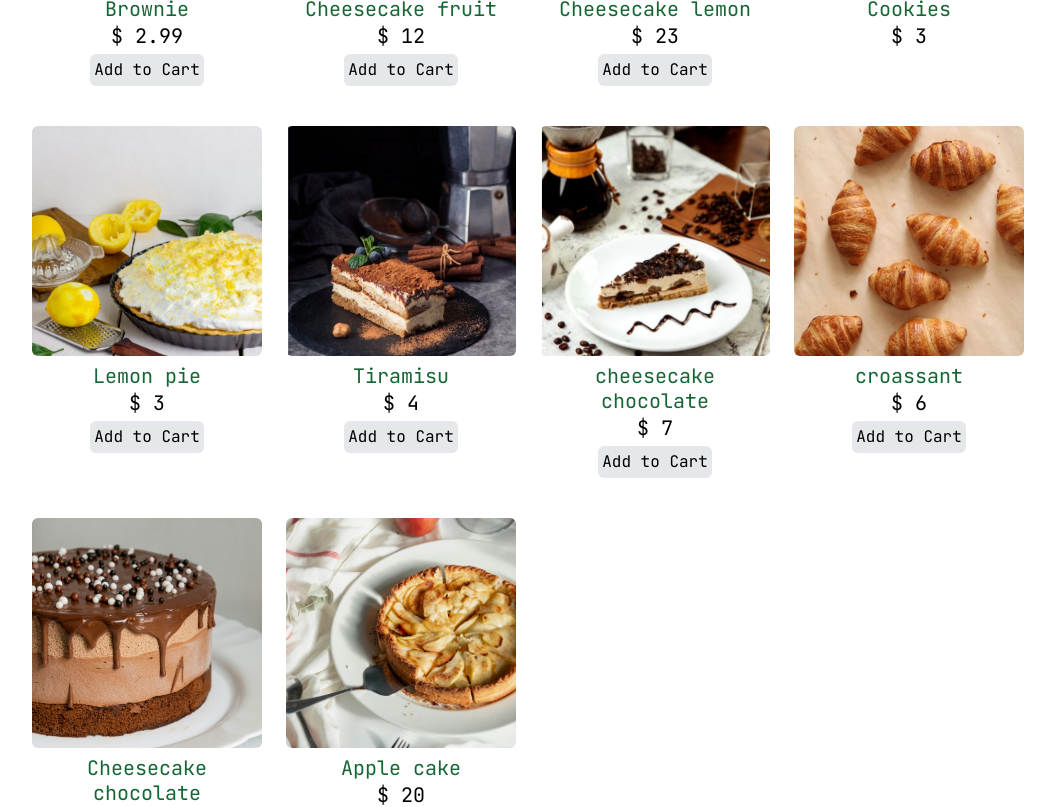
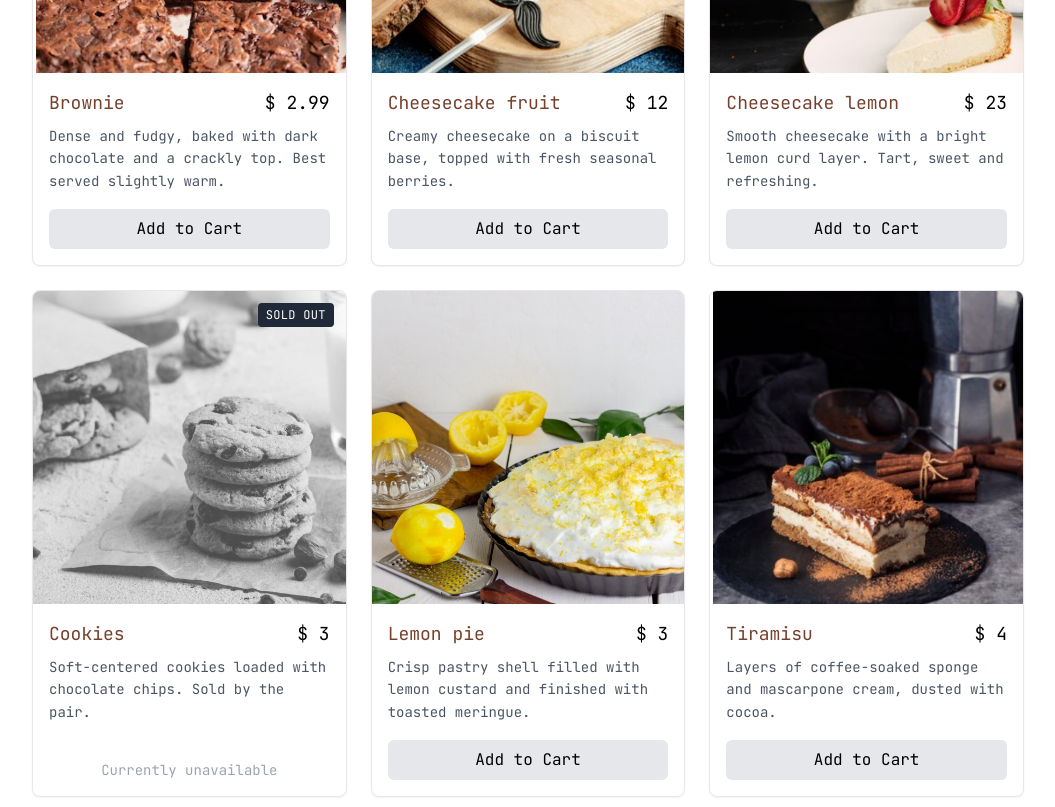
Before and after one commit to Githubmagali/icecream-shop, a Next.js app: page /forTheTea in a window 1280 px wide. Shown: the part 480-1287 px from the top of the page, without its empty margins (112-1167 px from the left). Built offline with nearby package versions, Linux system fonts and the light colour scheme.

Commit message:
peq ajuste

```diff
--- a/src/app/chocolates/page.jsx
+++ b/src/app/chocolates/page.jsx
@@ -7,35 +7,77 @@ function Chocolates() {
 
     return (
         <>
-            <h1 className="text-center  text-3xl lg:text-5xl py-10 text-title">Chocolates</h1>
+            <h1 className="text-center text-3xl lg:text-5xl py-10 text-title">Chocolates</h1>
+
             <div className="flex items-center justify-center">
-                <div className="grid grid-cols-2 sm:grid-cols-3 lg:grid-cols-4 gap-x-6 gap-y-10 text-center px-6 lg:px-20 max-w-6xl">
-                    {chocolates.map((item, index) => (
-                        <div key={item.id ?? index} className="flex flex-col items-center">
+                <div className="grid grid-cols-1 sm:grid-cols-2 lg:grid-cols-3 gap-6 px-6 lg:px-20 max-w-6xl">
+                    {chocolates.map((item) => {
+                        const quantity = getItemQuantity(item.id)
+
+                        return (
+                            <div
+                                key={item.id}
+                                className="flex flex-col border border-gray-200 rounded-lg overflow-hidden bg-white shadow-sm hover:shadow-md transition-shadow"
+                            >
+                                <div className="relative">
                                     <img
                                         src={item.img}
                                         alt={item.name}
-                                className={`w-full aspect-square object-cover rounded-md ${item.soldOut ? "filter grayscale opacity-80" : ""}`}
+                                        className={`w-full aspect-square object-cover ${item.soldOut ? "grayscale opacity-70" : ""}`}
                                     />
-                            <p className="text-green-800 text-xl mt-2 leading-tight">{item.name}</p>
-                            <p className="text-xl">$ {item.price}</p>
+                                    {item.soldOut && (
+                                        <span className="absolute top-3 right-3 bg-gray-800 text-white text-xs uppercase tracking-wide px-2 py-1 rounded">
+                                            Sold out
+                                        </span>
+                                    )}
+                                </div>
 
-                            {getItemQuantity(item.id) > 0 ? (
-                                <div className="flex gap-x-3 items-center justify-center mt-1">
-                                    <button className="bg-gray-400 hover:bg-gray-600 px-2 rounded-full" onClick={() => addToCart(item)}>+</button>
-                                    <p className="text-xl">{getItemQuantity(item.id)}</p>
-                                    <button className="bg-gray-200 hover:bg-gray-300 px-2 rounded-full" onClick={() => removeFromCart(item.id)}>-</button>
+                                <div className="flex flex-col flex-1 p-4">
+                                    <div className="flex items-baseline justify-between gap-2">
+                                        <h3 className="text-product text-lg leading-tight">{item.name}</h3>
+                                        <p className="text-lg whitespace-nowrap">$ {item.price}</p>
+                                    </div>
+
+                                    <p className="text-sm text-gray-600 mt-2 leading-relaxed">
+                                        {item.description}
+                                    </p>
+
+                                    <div className="mt-auto pt-4">
+                                        {item.soldOut ? (
+                                            <p className="text-sm text-gray-400 text-center">
+                                                Currently unavailable
+                                            </p>
+                                        ) : quantity > 0 ? (
+                                            <div className="flex gap-x-3 items-center justify-center">
+                                                <button
+                                                    aria-label={`Remove one ${item.name}`}
+                                                    className="bg-gray-200 hover:bg-gray-300 w-8 h-8 rounded-full"
+                                                    onClick={() => removeFromCart(item.id)}
+                                                >
+                                                    −
+                                                </button>
+                                                <p className="text-lg w-6 text-center">{quantity}</p>
+                                                <button
+                                                    aria-label={`Add one ${item.name}`}
+                                                    className="bg-gray-400 hover:bg-gray-600 text-white w-8 h-8 rounded-full"
+                                                    onClick={() => addToCart(item)}
+                                                >
+                                                    +
+                                                </button>
                                             </div>
                                         ) : (
                                             <button
                                                 onClick={() => addToCart(item)}
-                                    className={`mt-1 lg:py-1 bg-gray-200 px-1 hover:bg-gray-300 rounded-md ${item.soldOut ? "hidden" : ""}`}
+                                                className="w-full py-2 bg-gray-200 hover:bg-gray-300 rounded-md transition-colors"
                                             >
                                                 Add to Cart
                                             </button>
                                         )}
                                     </div>
-                    ))}
+                                </div>
+                            </div>
+                        )
+                    })}
                 </div>
             </div>
         </>
--- a/src/app/forTheTea/page.jsx
+++ b/src/app/forTheTea/page.jsx
@@ -1,6 +1,6 @@
 "use client"
 import { useCart } from "@/context/cartProvider"
-import { items } from '@/assets/offices'
+import { items } from "@/assets/offices"
 
 function ForTheTea() {
     const { addToCart, removeFromCart, getItemQuantity } = useCart()
@@ -8,34 +8,76 @@ function ForTheTea() {
     return (
         <>
             <h1 className="text-center text-3xl lg:text-5xl py-10 text-title">FOR THE TEA</h1>
-            <div className="flex flex-col items-center justify-center">
-                <div className="grid grid-cols-2 sm:grid-cols-3 lg:grid-cols-4 gap-x-6 gap-y-10 text-center px-6 lg:px-20 max-w-6xl">
-                    {items.map((item, index) => (
-                        <div key={item.id ?? index} className="flex flex-col items-center">
+
+            <div className="flex items-center justify-center">
+                <div className="grid grid-cols-1 sm:grid-cols-2 lg:grid-cols-3 gap-6 px-6 lg:px-20 max-w-6xl">
+                    {items.map((item) => {
+                        const quantity = getItemQuantity(item.id)
+
+                        return (
+                            <div
+                                key={item.id}
+                                className="flex flex-col border border-gray-200 rounded-lg overflow-hidden bg-white shadow-sm hover:shadow-md transition-shadow"
+                            >
+                                <div className="relative">
                                     <img
                                         src={item.img}
                                         alt={item.name}
-                                className={`w-full aspect-square object-cover rounded-md ${item.soldOut ? "filter grayscale opacity-80" : ""}`}
+                                        className={`w-full aspect-square object-cover ${item.soldOut ? "grayscale opacity-70" : ""}`}
                                     />
-                            <p className="text-green-800 mt-2 leading-tight text-xl">{item.name}</p>
-                            <p className="text-xl">$ {item.price}</p>
+                                    {item.soldOut && (
+                                        <span className="absolute top-3 right-3 bg-gray-800 text-white text-xs uppercase tracking-wide px-2 py-1 rounded">
+                                            Sold out
+                                        </span>
+                                    )}
+                                </div>
 
-                            {getItemQuantity(item.id) > 0 ? (
-                                <div className="flex gap-x-3 items-center justify-center mt-1">
-                                    <button className="bg-gray-400 hover:bg-gray-600 px-2 rounded-full" onClick={() => addToCart(item)}>+</button>
-                                    <p className="text-xl">{getItemQuantity(item.id)}</p>
-                                    <button className="bg-gray-200 hover:bg-gray-300 px-2 rounded-full" onClick={() => removeFromCart(item.id)}>-</button>
+                                <div className="flex flex-col flex-1 p-4">
+                                    <div className="flex items-baseline justify-between gap-2">
+                                        <h3 className="text-product text-lg leading-tight">{item.name}</h3>
+                                        <p className="text-lg whitespace-nowrap">$ {item.price}</p>
+                                    </div>
+
+                                    <p className="text-sm text-gray-600 mt-2 leading-relaxed">
+                                        {item.description}
+                                    </p>
+
+                                    <div className="mt-auto pt-4">
+                                        {item.soldOut ? (
+                                            <p className="text-sm text-gray-400 text-center">
+                                                Currently unavailable
+                                            </p>
+                                        ) : quantity > 0 ? (
+                                            <div className="flex gap-x-3 items-center justify-center">
+                                                <button
+                                                    aria-label={`Remove one ${item.name}`}
+                                                    className="bg-gray-200 hover:bg-gray-300 w-8 h-8 rounded-full"
+                                                    onClick={() => removeFromCart(item.id)}
+                                                >
+                                                    −
+                                                </button>
+                                                <p className="text-lg w-6 text-center">{quantity}</p>
+                                                <button
+                                                    aria-label={`Add one ${item.name}`}
+                                                    className="bg-gray-400 hover:bg-gray-600 text-white w-8 h-8 rounded-full"
+                                                    onClick={() => addToCart(item)}
+                                                >
+                                                    +
+                                                </button>
                                             </div>
                                         ) : (
                                             <button
                                                 onClick={() => addToCart(item)}
-                                    className={`mt-1 lg:py-1 bg-gray-200 px-1 hover:bg-gray-300 rounded-md ${item.soldOut ? "hidden" : ""}`}
+                                                className="w-full py-2 bg-gray-200 hover:bg-gray-300 rounded-md transition-colors"
                                             >
                                                 Add to Cart
                                             </button>
                                         )}
                                     </div>
-                    ))}
+                                </div>
+                            </div>
+                        )
+                    })}
                 </div>
             </div>
         </>
--- a/src/app/globals.css
+++ b/src/app/globals.css
@@ -33,6 +33,11 @@
 }
 
 
+/* Product*/
+.text-product{
+    color: #75402c;
+}
+
 
 /*img */
 
--- a/src/assets/offices.js
+++ b/src/assets/offices.js
@@ -23,14 +23,14 @@ export const location = [{
     url: 'https://www.google.com/maps/embed?pb=!1m18!1m12!1m3!1d13137.03111631745!2d-58.45864363734283!3d-34.5976425474396!2m3!1f0!2f0!3f0!3m2!1i1024!2i768!4f13.1!3m3!1m2!1s0x95bcca0b332c48ff%3A0x6d2610e818de4048!2sAcevedo%20446%2C%20C1414%20Buenos%20Aires!5e0!3m2!1ses-419!2sar!4v1709148086713!5m2!1ses-419!2sar',
     alt: 'map Villa Urquiza'
   }];
-
-  export const items = [{
+export const items = [
+  {
     id: 1,
     name: "Brownie",
     img: "/brownie.png",
     price: 2.99,
     soldOut: false,
-    desription: "Brownie"
+    description: "Dense and fudgy, baked with dark chocolate and a crackly top. Best served slightly warm."
   },
   {
     id: 2,
@@ -38,21 +38,23 @@ export const location = [{
     img: "/cheesecake-fruit.png",
     price: 12,
     soldOut: false,
-    description: "Cheesecake fruit"
-}, {
+    description: "Creamy cheesecake on a biscuit base, topped with fresh seasonal berries."
+  },
+  {
     id: 3,
     name: "Cheesecake lemon",
+    img: "/cheesecake.png",
     price: 23,
     soldOut: false,
-    img: "/cheesecake.png",
-    description: "Cheesecake lemon"
-}, {
+    description: "Smooth cheesecake with a bright lemon curd layer. Tart, sweet and refreshing."
+  },
+  {
     id: 4,
     name: "Cookies",
     img: "/cookies.png",
     price: 3,
     soldOut: true,
-    description: "Cookies"
+    description: "Soft-centered cookies loaded with chocolate chips. Sold by the pair."
   },
   {
     id: 5,
@@ -60,7 +62,7 @@ export const location = [{
     img: "/lemon-pie.png",
     price: 3,
     soldOut: false,
-    description: "Lemon pie"
+    description: "Crisp pastry shell filled with lemon custard and finished with toasted meringue."
   },
   {
     id: 6,
@@ -68,49 +70,51 @@ export const location = [{
     img: "/tiramisu.png",
     price: 4,
     soldOut: false,
-    description: "Tiramisu"
+    description: "Layers of coffee-soaked sponge and mascarpone cream, dusted with cocoa."
   },
   {
-    id:7,
-    name:"cheesecake chocolate",
-    img:"/cheesecake-chocolate.png",
+    id: 7,
+    name: "Cheesecake chocolate",
+    img: "/cheesecake-chocolate.png",
     price: 7,
     soldOut: false,
-    description: "Cheesecake chocolate"
-},{
-    id:8,
-    name:"croassant",
-    img:"/croassant.png",
+    description: "Individual slice with a cocoa base and a rich chocolate cream topping."
+  },
+  {
+    id: 8,
+    name: "Croissant",
+    img: "/croassant.png",
     price: 6,
     soldOut: false,
-    description: "Croassant"
-},{
-    id:9,
-    name:"Cheesecake chocolate",
-    img:"/chescho.jpg",
+    description: "Buttery, flaky layers baked fresh every morning. Ideal with tea or coffee."
+  },
+  {
+    id: 9,
+    name: "Cheesecake chocolate (whole)",
+    img: "/chescho.jpg",
     price: 20,
     soldOut: false,
-    description: "Cheesecake chocolate"
-},{
-    id:10,
-    name:"Apple cake",
-    img:"/appleCake.jpg",
+    description: "Full-size cake for sharing, with dark chocolate ganache. Serves eight."
+  },
+  {
+    id: 10,
+    name: "Apple cake",
+    img: "/appleCake.jpg",
     price: 20,
     soldOut: false,
-    description: "Apple cake"
+    description: "Moist sponge with cinnamon and thin apple slices layered throughout."
   }
 
 
-
 ]
-
-export const chocolates = [{
+export const chocolates = [
+  {
     id: 1,
     name: "Chocolate 100%",
     img: "/chocolate-100.jpg",
     price: 5.99,
     soldOut: false,
-  desription: "Chocolate 100%"
+    description: "Pure cocoa, no sugar added. Intense and slightly bitter, for those who want the real thing."
   },
   {
     id: 2,
@@ -118,36 +122,39 @@ export const chocolates = [{
     img: "/chocolate-blackandwhite.png",
     price: 12,
     soldOut: false,
-  description: "Chocolate black and milk"
-}, {
+    description: "Smooth and creamy, blended with fresh milk. A classic that never goes out of style."
+  },
+  {
     id: 3,
     name: "Chocolate milk",
+    img: "/chocolate-milk.jpg",
     price: 23,
     soldOut: true,
-  img: "/chocolate-milk.jpg",
-  description: "Chocolate with milk"
-}, {
+    description: "Rich drinking chocolate, slowly melted and ready to warm up your afternoon."
+  },
+  {
     id: 4,
     name: "Chocolate white",
     img: "/chocolate-white.jpg",
     price: 3,
     soldOut: false,
-  description: "Chocolate white"
+    description: "Sweet and buttery, made with cocoa butter and vanilla. Light on the palate."
   },
   {
     id: 5,
-  name: "Bombon",
+    name: "Box bombon x6",
     img: "/bombon-milk.jpg",
-  price: 3,
+    price: 30,
     soldOut: false,
-  description: "Bombon milk"
+    description: "Six milk chocolate bonbons with a soft ganache filling. Perfect as a gift."
   },
   {
-  id:6,
-  name:"Bombon mix",
-  img:"/swiper-bombon.jpg",
-  price:4,
+    id: 6,
+    name: "Box bombon x6",
+    img: "/swiper-bombon.jpg",
+    price: 35,
     soldOut: false,
-  description: "Bombon mix"
+    description: "Six assorted bonbons: dark, milk and white, each with its own filling."
   }
+
 ]
```
Also changed, not shown: src/app/page.jsx (+20 -12 lines), src/assets/slider2.json (+16 -13 lines). Lines whose indentation alone changed are shown as unchanged.
